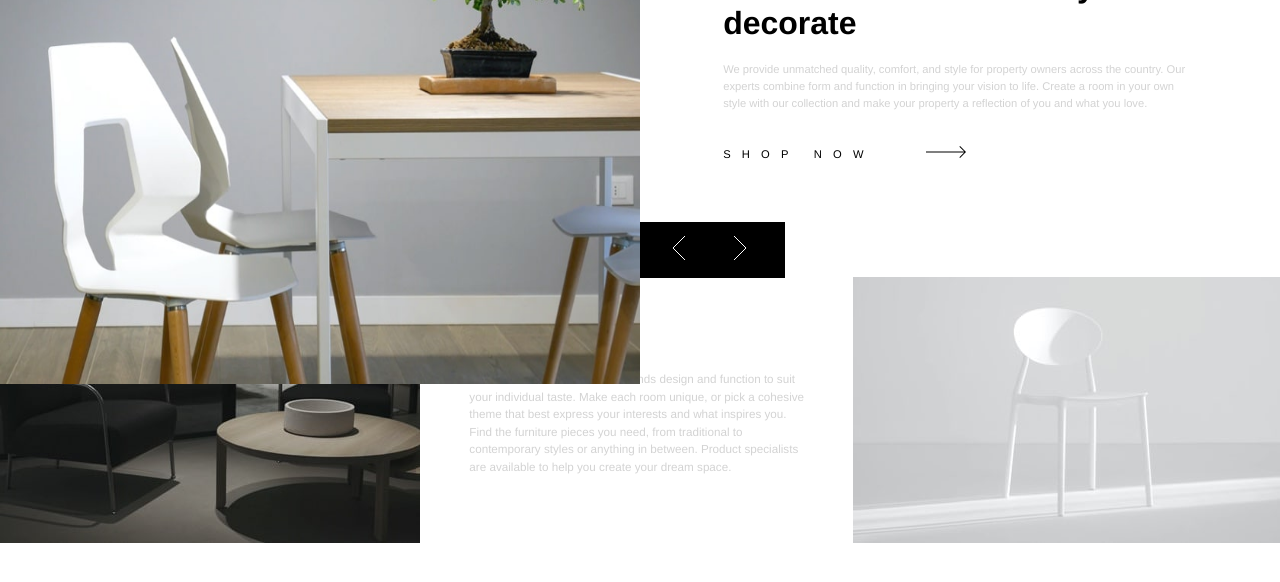
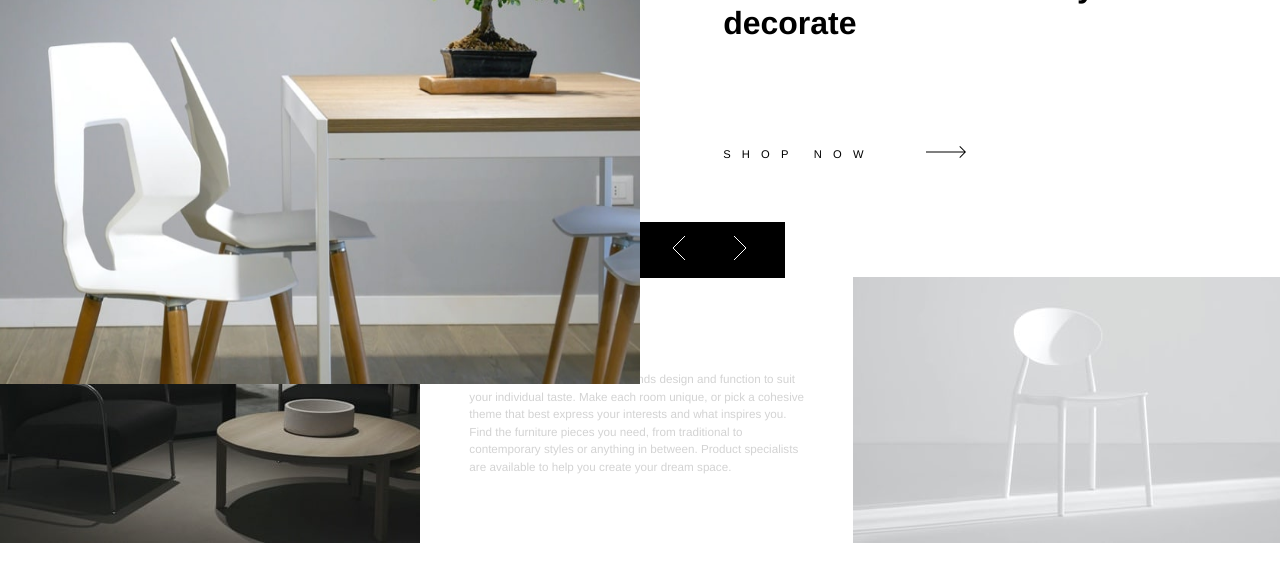
Before and after one commit to saran-codilar/Room-Homepage, a plain HTML site: page index.html in a window 1280 px wide. Shown: the part 96-678 px from the top of the page. Drawn offline with Linux system fonts and the light colour scheme.

Commit message:
Update Style.css

```diff
--- a/Style.css
+++ b/Style.css
@@ -63,7 +63,7 @@
   font-family: MBCorpo Text,DaimlerCS-Regular,Helvetica,Arial,sans-serif; }
 
 .Para1 {
-  color: lightgray;
+  color: white;
   font-family: MBCorpo Text,DaimlerCS-Regular,Helvetica,Arial,sans-serif;
   font-size: 70%;
   margin-top: 4%;
```
